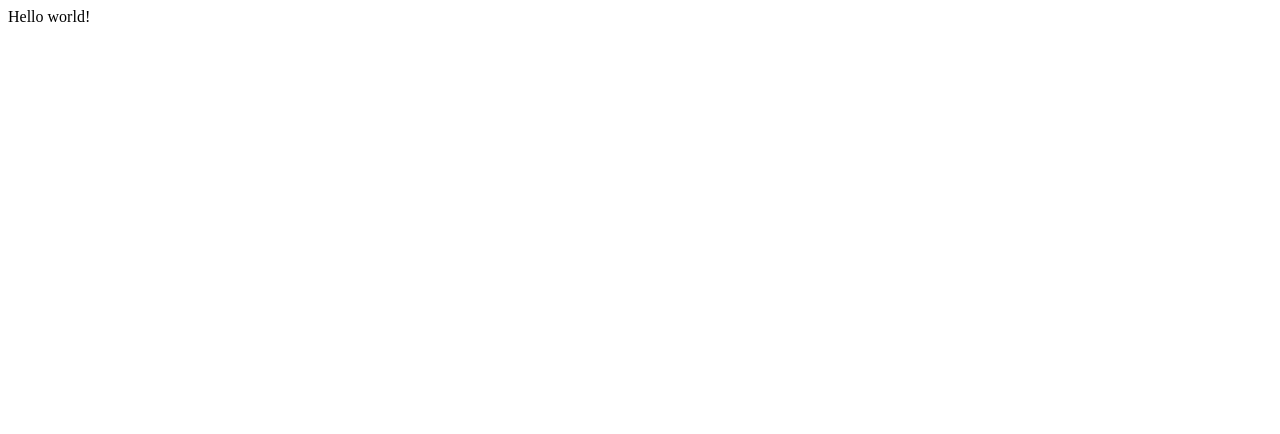
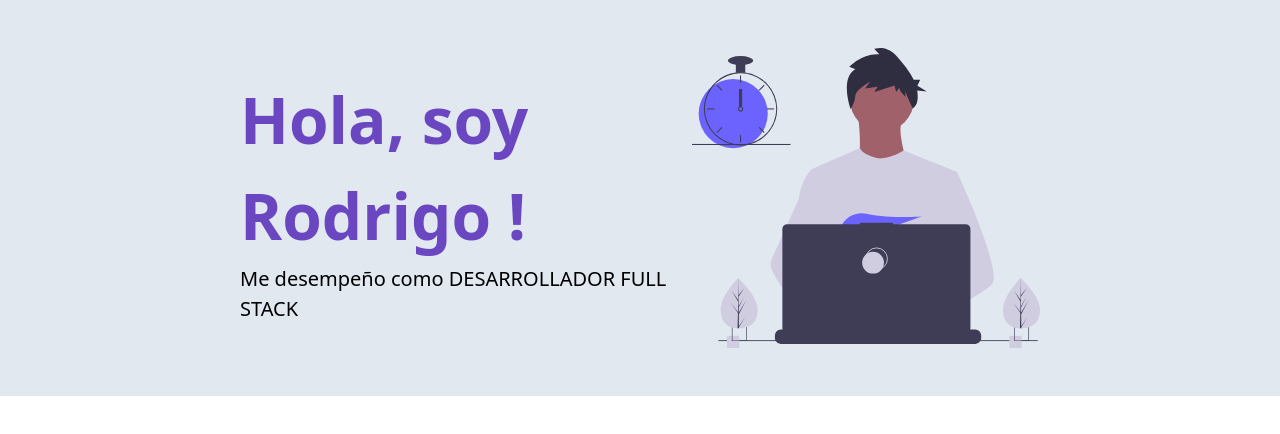
Before and after one commit to rodrigoguzman83/sitio-personal-gatsby, a Gatsby site: page / in a window 1280 px wide. Built offline with nearby package versions, Linux system fonts and the light colour scheme; Gatsby itself is replaced by a stand-in of ours.

Commit message:
primer prueba con gatsby

```diff
--- /dev/null
+++ b/gatsby-browser.js
@@ -0,0 +1 @@
+import "./src/styles/global.css";
--- a/gatsby-config.js
+++ b/gatsby-config.js
@@ -5,5 +5,5 @@
  */
 
 module.exports = {
-  /* Your site config here */
+  plugins:['gatsby-plugin-postcss']
 }
--- a/package.json
+++ b/package.json
@@ -15,8 +15,10 @@
   },
   "dependencies": {
     "gatsby": "^2.19.45",
+    "gatsby-plugin-postcss": "^2.2.1",
     "react": "^16.12.0",
-    "react-dom": "^16.12.0"
+    "react-dom": "^16.12.0",
+    "tailwindcss": "^1.2.0"
   },
   "devDependencies": {
     "prettier": "^1.19.1"
--- /dev/null
+++ b/postcss.config.js
@@ -0,0 +1,3 @@
+module.exports=()=>({
+    plugins:[require ("tailwindcss")],
+})
--- /dev/null
+++ b/src/components/header.js
@@ -0,0 +1,13 @@
+import React from "react";
+import photo from "../images/undraw_dev_productivity_umsq.svg";
+export default () => (
+  <header className="bg-gray-300">
+    <div className="container mx-auto p-12 max-w-4xl flex justify-center items-center">
+      <div className="flex-1">
+        <h1 className=" font-bold text-purple-700 text-6xl">Hola, soy Rodrigo !</h1>
+        <p className="font-light text-xl">Me desempeño como DESARROLLADOR FULL STACK</p>
+      </div>
+      <img src={photo} alt="Hombre desarrollando" style={{height:"300px"}}></img>
+    </div>
+  </header>
+)
--- a/src/pages/index.js
+++ b/src/pages/index.js
@@ -1,3 +1,6 @@
-import React from "react"
+import React from "react";
+import Header from "../components/header"
 
-export default () => <div>Hello world!</div>
+export default () => <div>
+    <Header/>
+</div>
--- /dev/null
+++ b/src/styles/global.css
@@ -0,0 +1,5 @@
+@tailwind base;
+
+@tailwind components;
+
+@tailwind utilities;
--- /dev/null
+++ b/tailwind.config.js
@@ -0,0 +1,7 @@
+module.exports = {
+  theme: {
+    extend: {},
+  },
+  variants: {},
+  plugins: [],
+}
```
Also changed, not shown: src/images/undraw_dev_productivity_umsq.svg (added), 1 other file.
